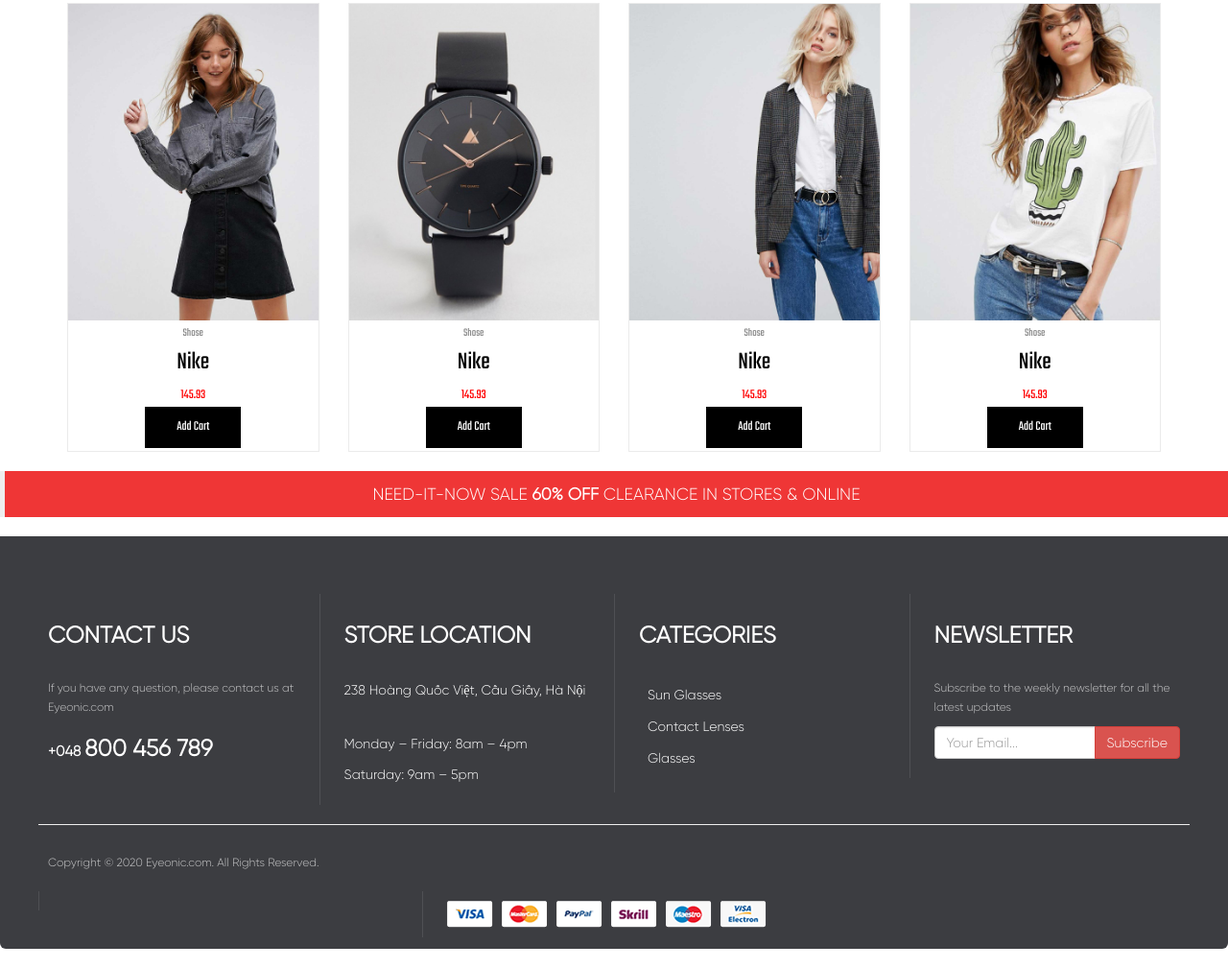
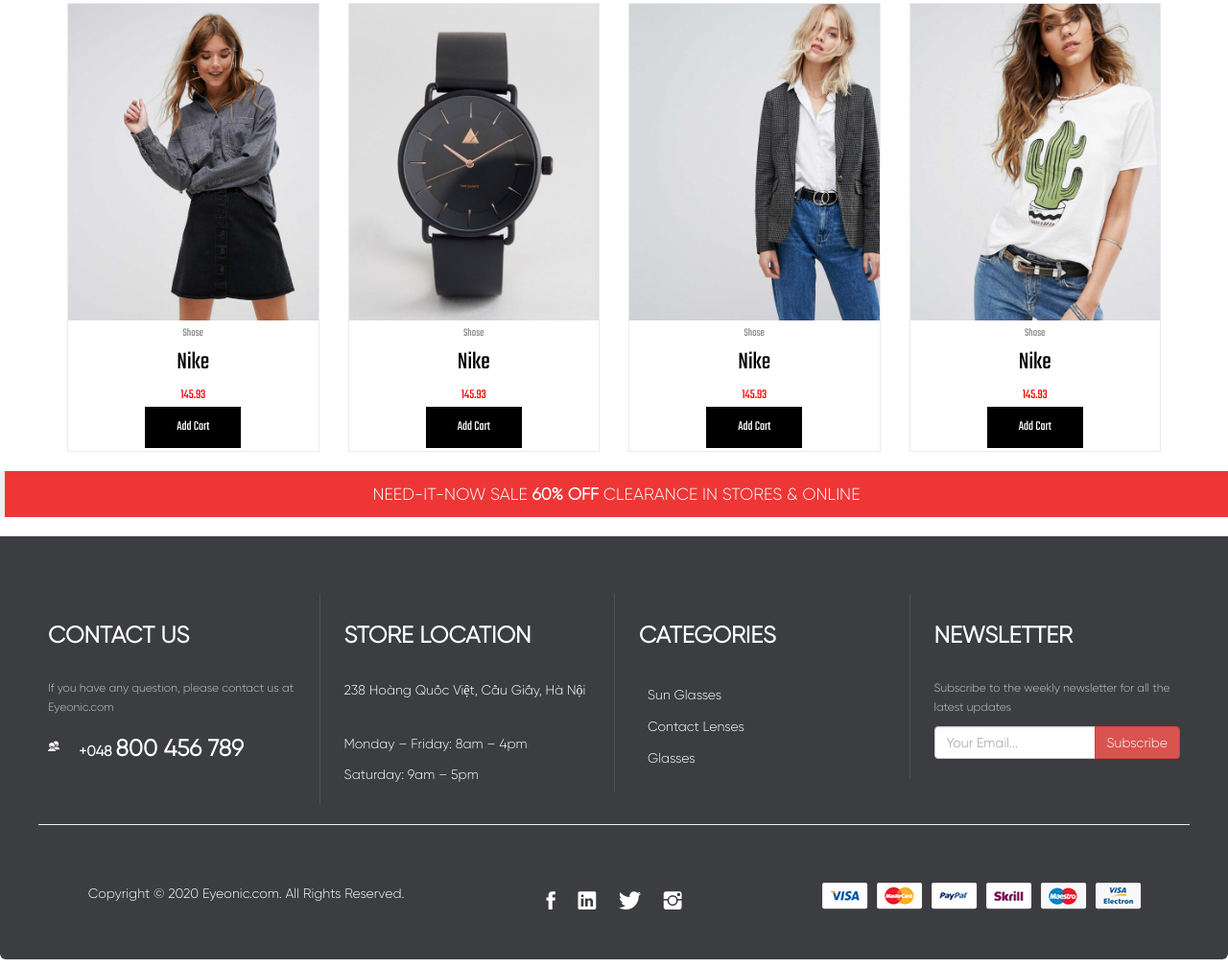
Before and after one commit to dtsang2001/eProject, a plain HTML site: page index.html in a window 1280 px wide. Shown: the part 1382-2391 px from the top of the page at 96% size. Drawn offline with nearby package versions, Linux system fonts and the light colour scheme.

Commit message:
thang update

```diff
--- a/css/thang.css
+++ b/css/thang.css
@@ -1,8 +1,7 @@
 .footer-bs {
     background-color: #3c3d41;
-	padding: 60px 40px;
+	padding: 60px 40px 0px 40px;
 	color: rgba(255,255,255,1.00);
-	margin-bottom: 20px;
 	border-bottom-right-radius: 6px;
 	border-top-left-radius: 0px;
 	border-bottom-left-radius: 6px;
@@ -97,7 +96,30 @@
 .t_titlecat{
 	text-align: center;
 }
-.footer-brand .call-outline{
+.footer-brand i{
 	float: left;
 	margin-right: 20px;
 }
+
+.footer-two{
+	padding: 40px;
+}
+
+.footer-copyright{
+	text-align: center;
+}
+
+.footer-icon{
+	text-align: center;
+}
+
+.footer-icon i{
+	font-size: 25px;
+	padding: 10px;
+}
+
+.footer-payment img{
+	/* width: px; */
+	display: block;
+	margin: 0 auto;
+}
--- a/index.html
+++ b/index.html
@@ -377,7 +377,7 @@
                 <br>
                 <p>If you have any question, please contact us at Eyeonic.com</p>
                 <div>
-                <ion-icon name="call-outline"></ion-icon>
+                <i class="ion-android-contacts"></i>
                 <h3><span style="font-size:15px"><strong>+048</strong>  </span><strong>800 456 789</strong>  </h3>
             </div>
             </div>
@@ -416,19 +416,20 @@
             <hr>
         </div>
         <hr>
-        <div class="row">
-            <div class="col-md-4 footer-brand animated fadeInLeft">
+        <div class="row footer-two">
+            <div class="col-md-4 footer-copyright">
                 <p>Copyright © 2020 Eyeonic.com. All Rights Reserved.</p>
 
             </div>
+
+            <div class="col-md-4 footer-icon">
+                <i class="ion-social-facebook"></i>
+                <i class="ion-social-linkedin"></i>
+                <i class="ion-social-twitter"></i>
+                <i class="ion-social-instagram"></i>
             </div>
-            <div class="col-md-4 footer-nav animated fadeInLeft">
-                <ion-icon name="logo-facebook"></ion-icon>
-                <ion-icon name="logo-twitter"></ion-icon>
-                <ion-icon name="logo-linkedin"></ion-icon>
-                <ion-icon name="logo-instagram"></ion-icon>
-            </div>
-            <div class="col-md-4 footer-social animated fadeInRight">
+
+            <div class="col-md-4 footer-payment">
                 <img src="image/payment.png" alt="">
             </div>
         </div>
```
